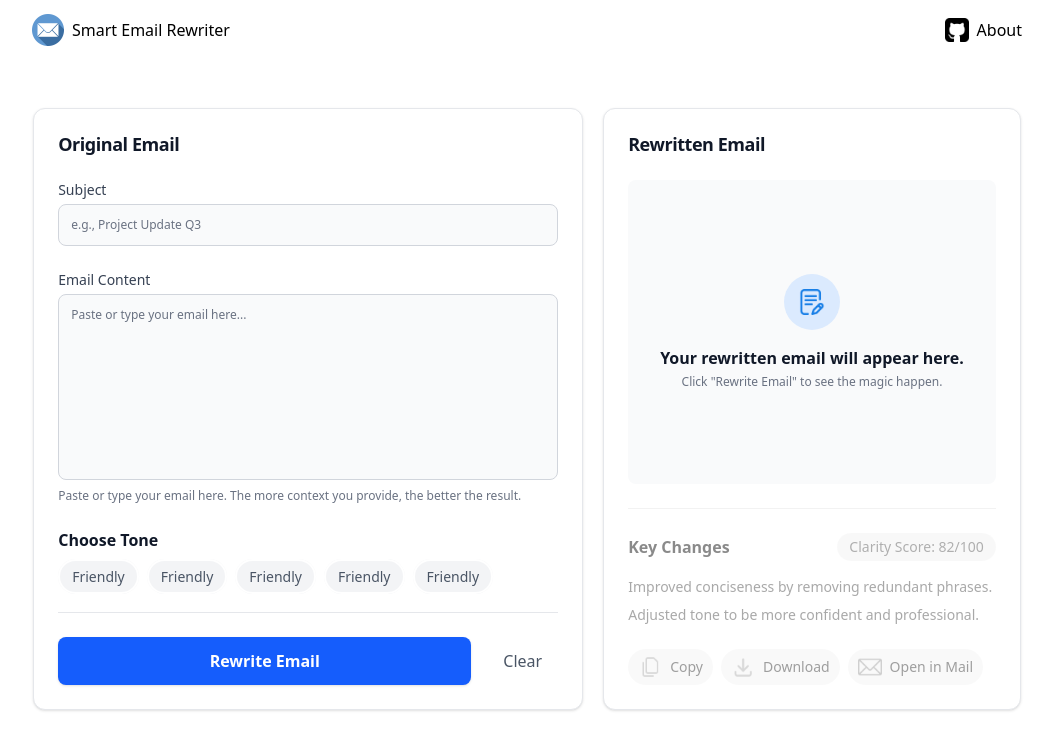
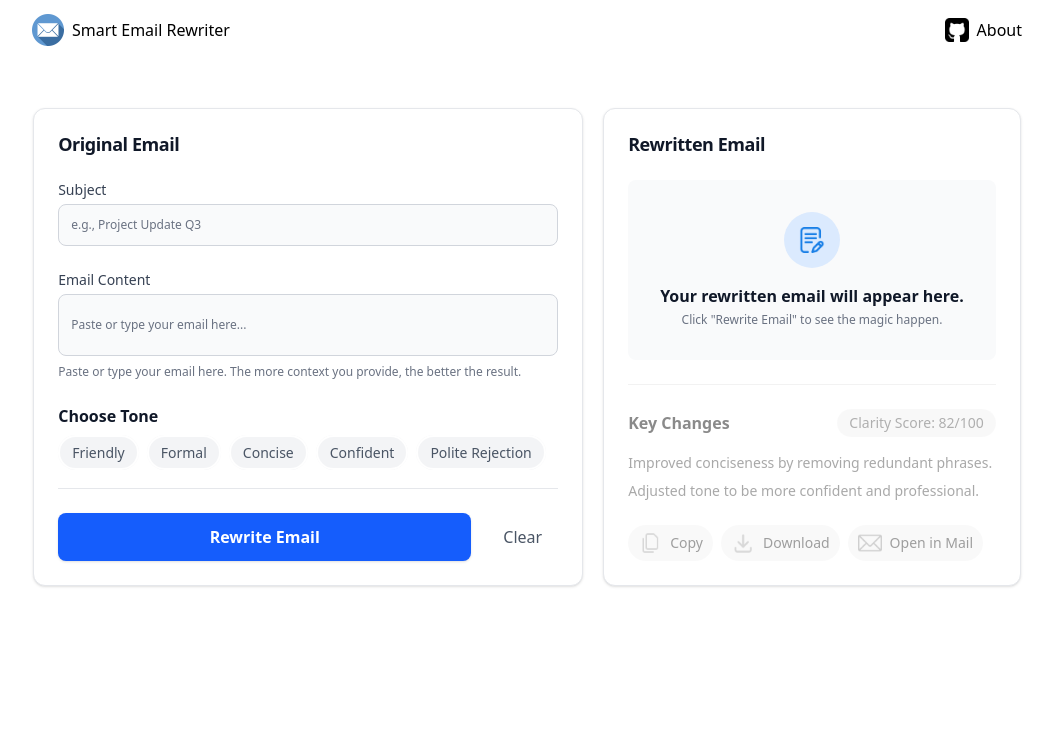
Before and after one commit to bosfilip/AI_Email_Rewriter, a React (Vite) app: page / in a window 1280 px wide. Shown: the top 750 px of the page, without its empty margins (113-1166 px from the left). Built offline with nearby package versions, Linux system fonts and the light colour scheme.

Commit message:
pushing usibility of subject,email content and tone panel.

```diff
--- a/src/editorPanel.jsx
+++ b/src/editorPanel.jsx
@@ -1,7 +1,17 @@
 import React from 'react';
+import { useState } from 'react';
+import Subjest from './subject.jsx'
 import ToneButton from './toneButton.jsx'
+import Email from './email.jsx';
 
 export default function EditorPanel() {
+
+    const [subject,setSubject] = useState('')
+    const [email,setEmail] = useState("")
+    const [selectedTone,setSelectedTone] =useState("")
+
+    const tones = ["Friendly","Formal","Concise","Confident","Polite Rejection"]
+
     return (
         <div className="w-[550px] flex flex-col gap-6 rounded-xl border border-gray-200 bg-white p-6 shadow-sm transition-shadow hover:shadow-lg">
 
@@ -11,34 +21,22 @@ export default function EditorPanel() {
                 </div>
             </div>
 
-            <div className="flex flex-col gap-1">
-                <label className="text-sm font-medium text-gray-700">Subject</label>
-                <input
-                    type="text"
-                    className="text-xs w-full rounded-lg border border-gray-300 bg-gray-50 p-3 placeholder-gray-500 focus:border-blue-500 focus:ring-2 focus:ring-blue-500/20 outline-none"
-                    placeholder="e.g., Project Update Q3"
-                />
-            </div>
-
-            <div className="flex flex-1 flex-col gap-1">
-                <label className="text-sm font-medium text-gray-700">Email Content</label>
-                <textarea
-                    className="text-xs w-full flex-1 rounded-lg border border-gray-300 bg-gray-50 p-3 placeholder-gray-500 focus:border-blue-500 focus:ring-2 focus:ring-blue-500/20 outline-none resize-none"
-                    rows={10}
-                    placeholder="Paste or type your email here..."
-                ></textarea>
-                <p className="mt-1 text-xs text-gray-500">Paste or type your email here. The more context you provide, the better the result.</p>
-            </div>
+            <Subjest value={subject} onChange={setSubject}/>
+            <Email value={email} onChange={setEmail}/>
 
             <div className="flex flex-col gap-3">
 
                 <h3 className="text-base font-bold text-gray-900">Choose Tone</h3>
                 <div className="flex flex-wrap gap-2">
-                    <ToneButton>Friendly</ToneButton>
-                    <ToneButton>Formal</ToneButton>
-                    <ToneButton>Confident</ToneButton>
-                    <ToneButton>Concise</ToneButton>
-                    <ToneButton>Polite Rejection</ToneButton>
+
+                    {tones.map((tone=>
+                        <ToneButton
+                            key={tone}
+                            label={tone}
+                            isSelected={selectedTone == tone}
+                            onSelect={()=>setSelectedTone(tone)} />
+                    ))}
+
 
                 </div>
             </div>
--- /dev/null
+++ b/src/email.jsx
@@ -0,0 +1,17 @@
+export default function Email({value,onChange}){
+    return(
+        <div className="flex flex-1 flex-col gap-1">
+                <label className="text-sm font-medium text-gray-700">Email Content</label>
+
+                <input
+                    value={value}
+                    onChange={(e)=>onChange(e.target.value)}
+                    className="text-xs w-full flex-1 rounded-lg border border-gray-300 bg-gray-50 p-3 placeholder-gray-500 focus:border-blue-500 focus:ring-2 focus:ring-blue-500/20 outline-none resize-none"
+                    rows={10}
+                    placeholder="Paste or type your email here..."
+                ></input>
+
+                <p className="mt-1 text-xs text-gray-500">Paste or type your email here. The more context you provide, the better the result.</p>
+            </div>
+    )
+}
--- /dev/null
+++ b/src/subject.jsx
@@ -0,0 +1,16 @@
+
+export default function Subject({value,onChange}){
+
+    return(
+        <div className="flex flex-col gap-1">
+                <label className="text-sm font-medium text-gray-700">Subject</label>
+                <input
+                    value={value}
+                    onChange={(e)=>onChange(e.target.value)}
+                    type="text"
+                    className="text-xs w-full rounded-lg border border-gray-300 bg-gray-50 p-3 placeholder-gray-500 focus:border-blue-500 focus:ring-2 focus:ring-blue-500/20 outline-none"
+                    placeholder="e.g., Project Update Q3"
+                />
+            </div>
+    )
+}
--- a/src/toneButton.jsx
+++ b/src/toneButton.jsx
@@ -1,15 +1,12 @@
-
-function ToneButton(){
+export default function ToneButton({label,isSelected,onSelect}){
     return(
         <label className="cursor-pointer">
-            <input type="checkbox" className="peer sr-only" />
+            <input type="radio" className="peer sr-only" checked={isSelected} onChange={onSelect}/>
             <span className="rounded-full px-3 py-1.5 text-sm font-medium transition-colors duration-200 ease-in-out
                     bg-gray-100 text-gray-600 border-2 border-white
                     peer-checked:bg-blue-50 peer-checked:text-blue-500 peer-checked:border-blue-200
                     hover:bg-blue-100">
-            Friendly</span>
+            {label}</span>
         </label>
     )
 }
-
-export default ToneButton
```
